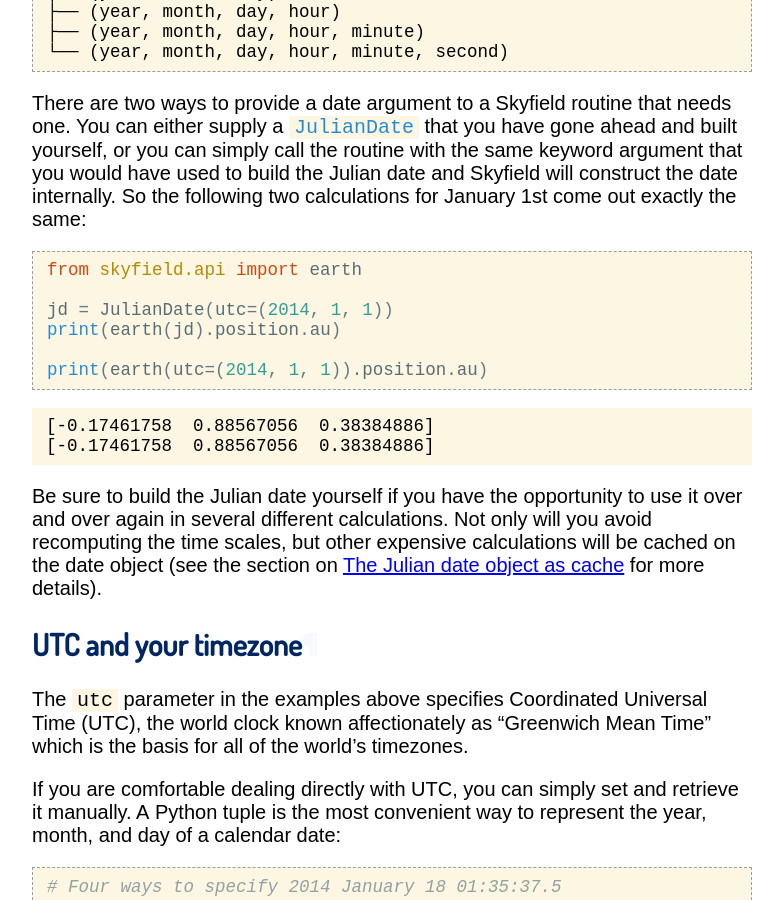
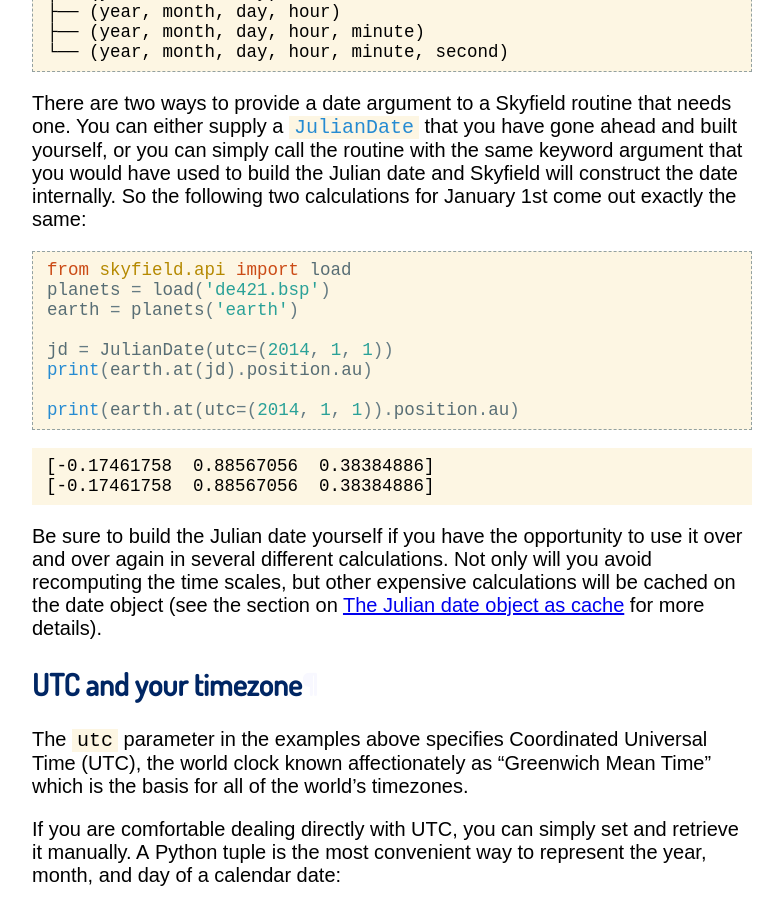
Before and after one commit to skyfielders/python-skyfield, a Sphinx documentation site: the page built from skyfield/documentation/time.rst, in a window 1280 px wide and 900 px high, scrolled down 986 px. Shown: the whole window, without its empty margins (248-1031 px from the left). Built offline with Sphinx 7.4.7, drawn with Linux system fonts in a browser that asks for light colours.

Commit message:
Try rewriting `time.rst` to new API idea

```diff
--- a/skyfield/documentation/time.rst
+++ b/skyfield/documentation/time.rst
@@ -63,12 +63,14 @@ come out exactly the same:
 
 .. testcode::
 
-    from skyfield.api import earth
+    from skyfield.api import load
+    planets = load('de421.bsp')
+    earth = planets('earth')
 
     jd = JulianDate(utc=(2014, 1, 1))
-    print(earth(jd).position.au)
+    print(earth.at(jd).position.au)
 
-    print(earth(utc=(2014, 1, 1)).position.au)
+    print(earth.at(utc=(2014, 1, 1)).position.au)
 
 .. testoutput::
 
@@ -371,7 +373,7 @@ We can compute the position of the Earth as an example:
     # Single Earth position
 
     jd = JulianDate(utc=(2014, 1, 1))
-    pos = earth(jd).position.au
+    pos = earth.at(jd).position.au
     print(pos)
 
 .. testoutput::
@@ -384,7 +386,7 @@ We can compute the position of the Earth as an example:
 
     days = [1, 2, 3, 4]
     jd = JulianDate(utc=(2014, 1, days))
-    pos = earth(jd).position.au
+    pos = earth.at(jd).position.au
     print(pos)
 
 .. testoutput::
```
Also changed, not shown: skyfield/documentation/index.rst (+4 -4 lines), 1 other file.
